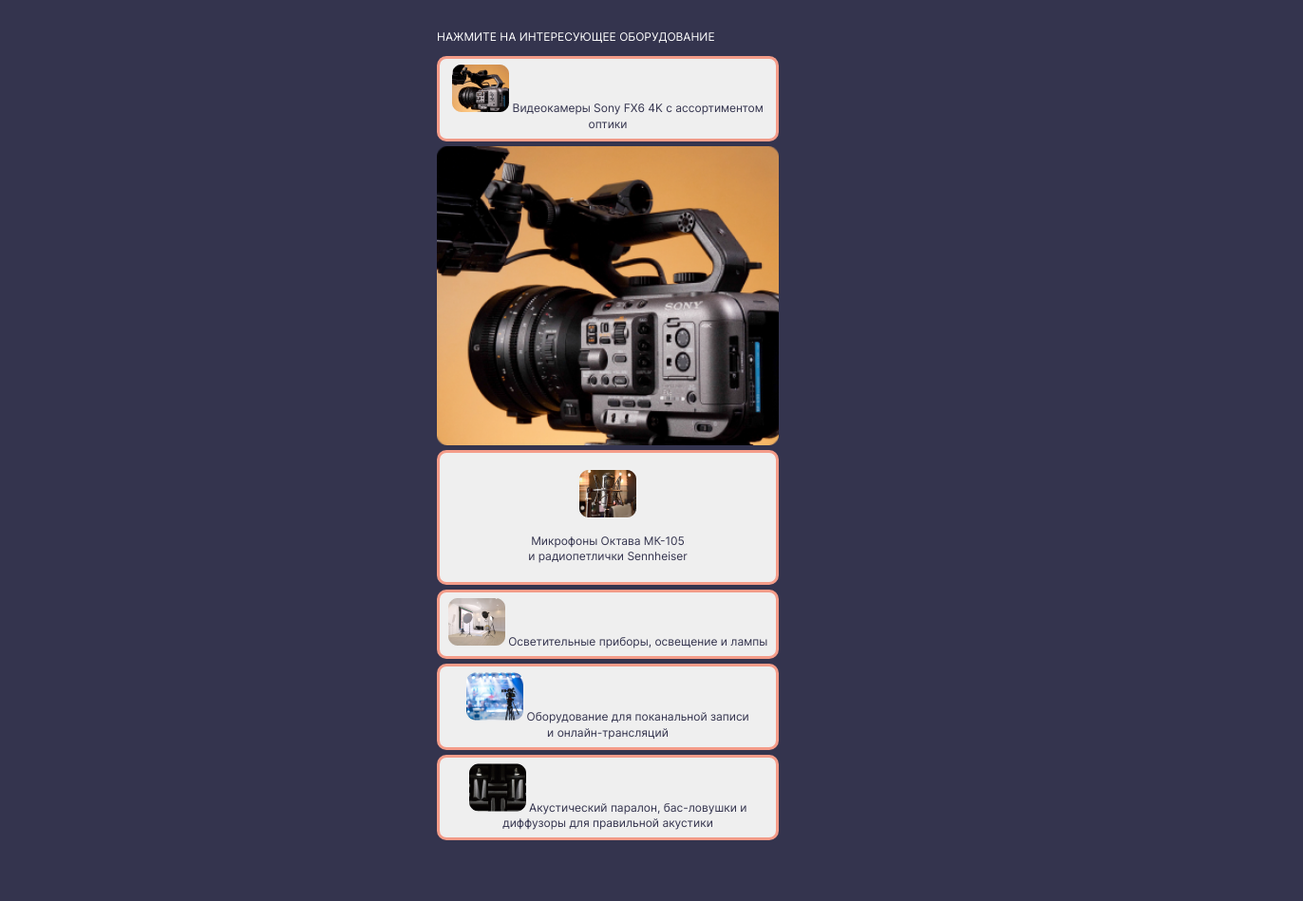
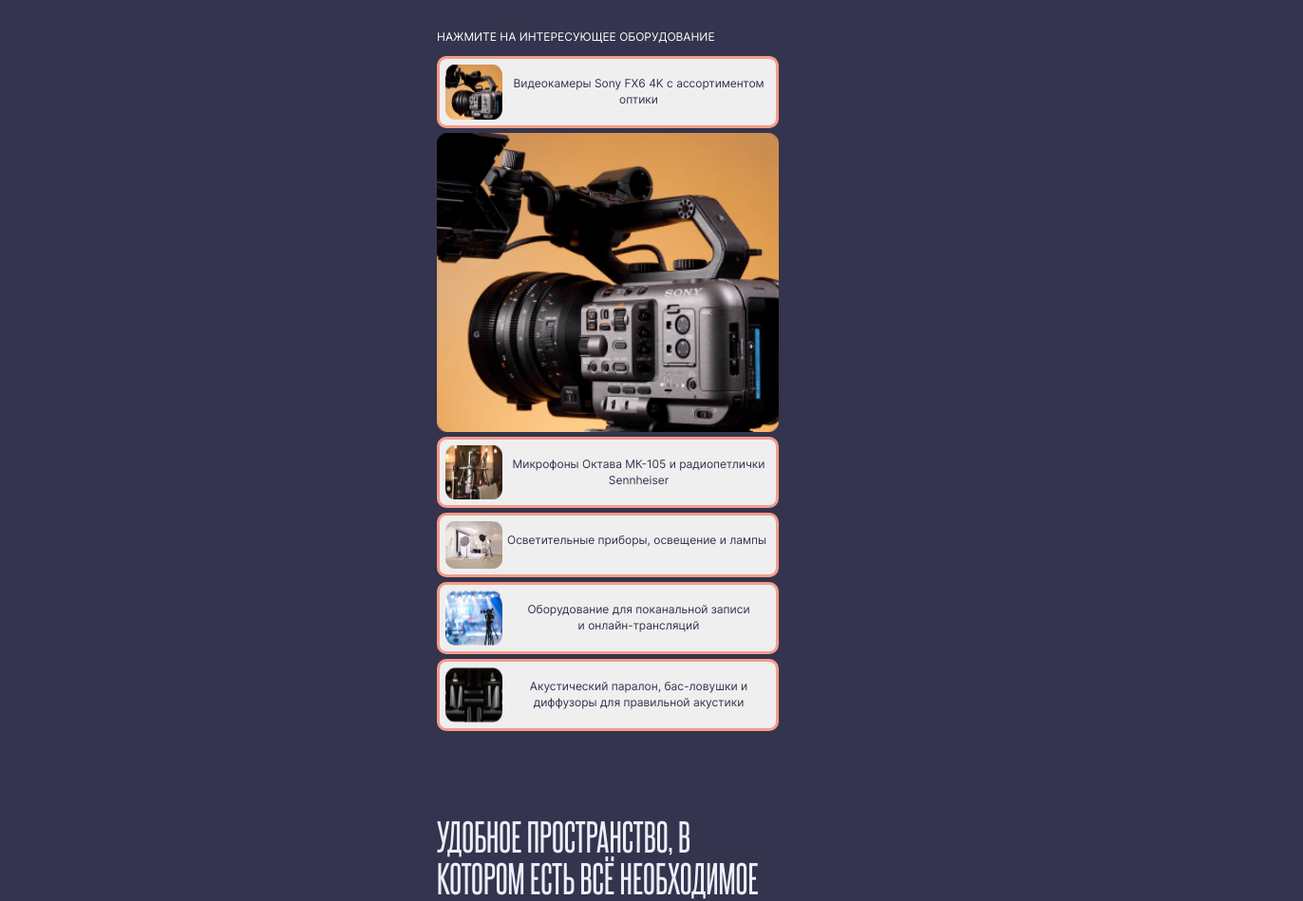
Before and after one commit to FrontendCourseMP/intro-to-layout-sqdzy, a plain HTML site: page index.html in a window 1280 px wide. Shown: the part 7560-8509 px from the top of the page at 95% size, 1372 px wide, since content can reach past the window. Drawn offline with nearby package versions, Linux system fonts and the light colour scheme.

Commit message:
finish flex and imgs

```diff
--- a/css/style.css
+++ b/css/style.css
@@ -313,7 +313,14 @@ footer {
 .overflow_hidden {
   overflow-x: hidden;
 }
+figure {
+  display: flex;
+  margin: 0;
+}
 
+figure p {
+  margin-left: 5px;
+}
 .equipment_item {
   color: var(--dark-color);
   font-family: "Inter", sans-serif;
--- a/index.html
+++ b/index.html
@@ -241,8 +241,10 @@
       <ul class="without_marker">
         <li>
           <button type="button" class="equipment_item">
-            <img src="images/Rectangle 60.png" alt="Камера">
-            Видеокамеры Sony FX6 4K с ассортиментом оптики
+            <figure>
+              <img src="images/Rectangle 60.png" alt="Камера">
+              <p>Видеокамеры Sony FX6 4K с ассортиментом оптики</p>
+            </figure>
           </button>
           <img src="images/Rectangle 59.png" alt="Камера" width="100%">
         </li>
@@ -256,20 +258,26 @@
         </li>
         <li>
           <button type="button" class="equipment_item">
-            <img src="images/Rectangle 60-2.png" alt="Осветительные приборы">
-            Осветительные приборы, освещение и лампы
+            <figure>
+              <img src="images/Rectangle 60-2.png" alt="Осветительные приборы">
+              <p>Осветительные приборы, освещение и лампы</p>
+            </figure>
           </button>
         </li>
         <li>
           <button type="button" class="equipment_item">
-            <img src="images/Rectangle 60-3.png" alt="Оборудование для записи">
-            Оборудование для поканальной записи и онлайн-трансляций
+            <figure>
+              <img src="images/Rectangle 60-3.png" alt="Оборудование для записи">
+              <p>Оборудование для поканальной записи и онлайн-трансляций</p>
+            </figure>
           </button>
         </li>
         <li>
           <button type="button" class="equipment_item">
-            <img src="images/Rectangle 60-4.png" alt="Акустический паралон">
-            Акустический паралон, бас-ловушки и диффузоры для правильной акустики
+            <figure>
+              <img src="images/Rectangle 60-4.png" alt="Акустический паралон">
+              <p>Акустический паралон, бас-ловушки и диффузоры для правильной акустики</p>
+            </figure>
           </button>
         </li>
       </ul>
@@ -299,7 +307,7 @@
         <img src="images/Rectangle 7.png" alt="Девушка с микрофоном">
       </div>
     </section>
-    <section class = "fixed_width">
+    <section class = "fixed_width overflow_hidden">
       <h2>Снято в нашей студии</h2>
       <ul class="without_marker flex_box_row">
         <li>
```
